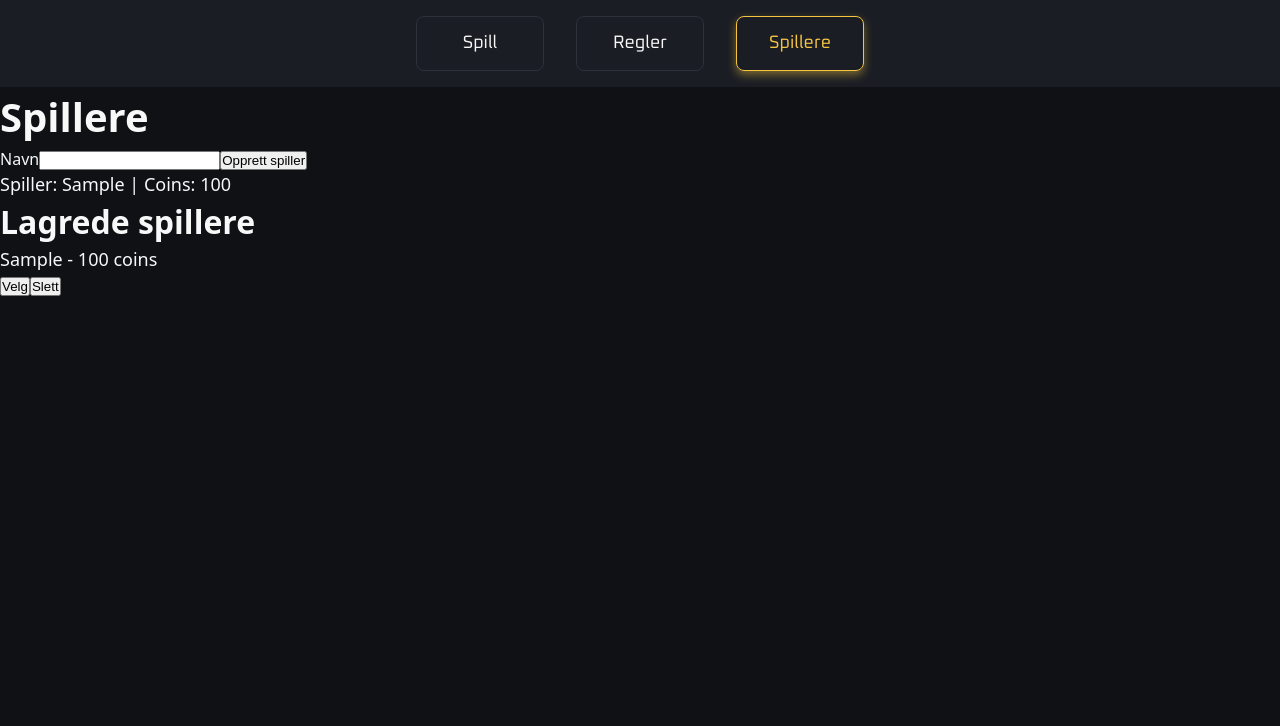
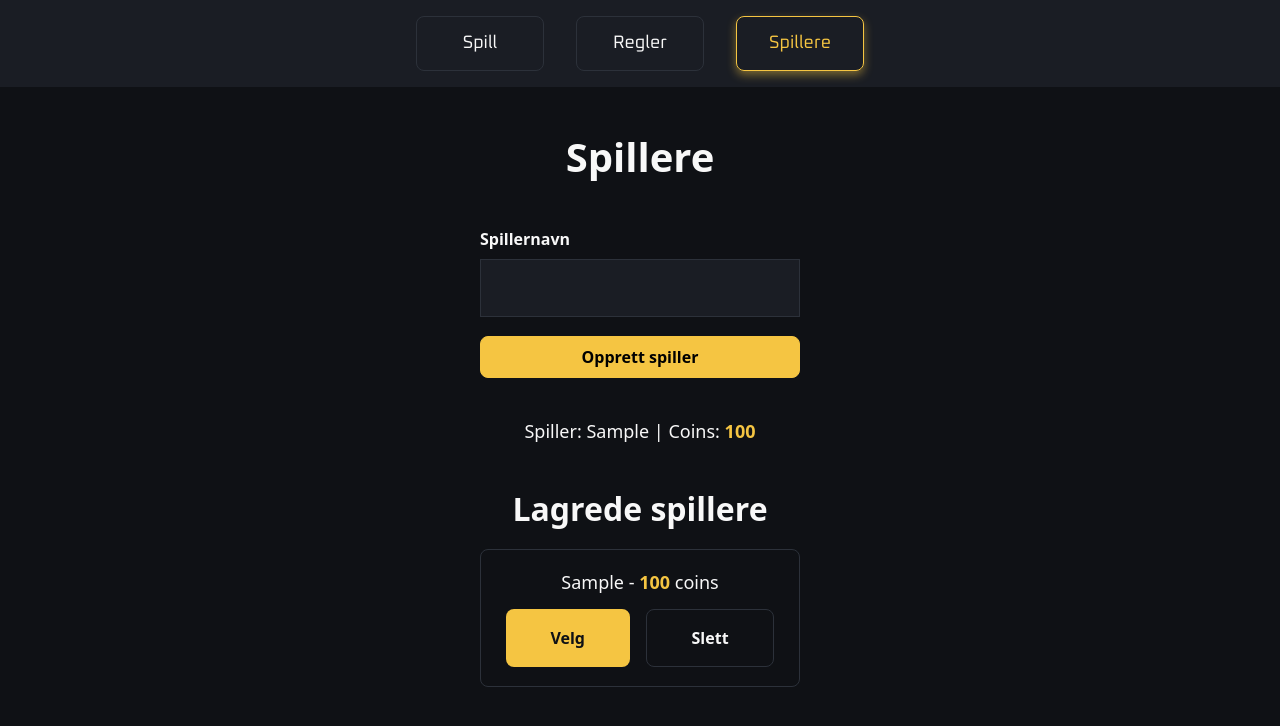
Before and after one commit to Adrianbp123/video-poker, a React (Vite) app: page /players in a window 1280 px wide. Both pictures are taken after typing "Sample" into the empty fields and a click on the button "Opprett spiller". Shown: the top 726 px of the page. Built offline with nearby package versions, Linux system fonts and the light colour scheme.

Commit message:
Stylet PlayersPage, lagt til player cards og gjort den mer responsiv

```diff
--- a/src/index.css
+++ b/src/index.css
@@ -9,6 +9,8 @@
   --accent-color: #f5c542;
   --text-color: #f8f8f8;
   --muted-text: #b8bcc6;
+
+  --delete-hover: #ca1010;
 
   /* KORT */
   --card-bg: #ffffff;
@@ -52,9 +54,16 @@ body {
 /* Markering ved tastaturnavigasjon */
 
 button:focus-visible,
-a:focus-visible {
+a:focus-visible,
+input:focus-visible {
     outline: 2px solid var(--accent-color);
     outline-offset: 3px;
+}
+
+button,
+input {
+    font: inherit;
+    cursor: pointer;
 }
 
 /* SKRIFTSTØRRELSER*/
--- /dev/null
+++ b/src/pages/PlayersPage.css
@@ -0,0 +1,145 @@
+.players-page {
+    display: flex;
+    flex-direction: column;
+    align-items: center;
+    gap: 2rem;
+    margin-top: 1.5rem;
+}
+
+.player-form {
+    display: flex;
+    flex-direction: column;
+    gap: 0.5rem;
+    width: 14rem;
+
+
+    label {
+        font-weight: 600;
+    }
+}
+
+.player-input {
+    padding: 0.7rem;
+    border: 1px solid var(--secondary-color);
+
+    background-color: var(--surface-color);
+    color: var(--text-color);
+
+    margin-bottom: 0.7rem;
+
+}
+
+
+.create-player-button {
+    padding: 0.5rem;
+
+    border: 1px solid var(--accent-color);
+    border-radius: 0.5rem;
+
+    background-color: var(--accent-color);
+    font-weight: 700;
+
+    transition: 0.2s ease;
+
+    &:hover {
+        transform: translateY(-2px);
+    }
+
+    &:active {
+        transform: translateY(1px) scale(0.98);
+    }
+}
+
+
+.saved-players {
+    display: flex;
+    flex-direction: column;
+
+    align-items: center;
+    width: 14rem;
+
+    margin-bottom: 2rem;
+}
+
+.player-card {
+    display: flex;
+    flex-direction: column;
+    align-items: center;
+    gap: 0.8rem;
+
+    margin-top: 1rem;
+    padding: 1rem;
+
+    border: 1px solid var(--secondary-color);
+    border-radius: 0.5rem;
+}
+
+
+.player-actions {
+    display: flex;
+    gap: 1rem;
+    justify-content: center;
+}
+
+.select-button,
+.delete-button {
+    flex: 1;
+    padding: 0.5rem 2rem;
+
+
+    border-radius: 0.5rem;
+    font-weight: 600;
+
+    transition: 0.2s ease;
+}
+
+
+.select-button {
+    border: none;
+    background-color: var(--accent-color);
+    color: var(--bg-color);
+
+    &:hover {
+        transform: translateY(-2px);
+    }
+}
+
+.delete-button {
+    border: 1px solid var(--secondary-color);
+    background-color: transparent;
+    color: var(--text-color);
+
+    &:hover {
+        color: var(--delete-hover);
+        border-color: var(--delete-hover);
+    }
+}
+
+
+@media (min-width: 768px) {
+    .players-page {
+        margin-top: 2.5rem;
+        gap: 2.5rem;
+    }
+
+    .player-form,
+    .saved-players {
+        width: 20rem;
+    }
+
+    .player-input {
+        padding: 1rem;
+    }
+
+    .player-card {
+        width: 100%;
+        padding: 1.2rem;
+    }
+
+    .select-button,
+    .delete-button
+     {
+        padding: 1rem 2.8rem;
+    }
+
+}
--- a/src/pages/PlayersPage.tsx
+++ b/src/pages/PlayersPage.tsx
@@ -1,4 +1,5 @@
 import { useGameStore } from "../store/useGameStore";
+import "./PlayersPage.css"
 
 export default function PlayersPage() {
 
@@ -23,43 +24,46 @@ function registerPlayer(formData: FormData) {
 
 
     return (
-        <main>
+        <main className="players-page">
             <h1>Spillere</h1>
 
-            <form action={registerPlayer}>
-                <label htmlFor="player-name">Navn</label>
+            <form className="player-form" action={registerPlayer}>
+                <label htmlFor="player-name">Spillernavn</label>
 
-                <input type="text"
-                       id="player-name"
-                       name="name"
+                <input
+                    className="player-input"
+                    type="text"
+                    id="player-name"
+                    name="name"
                 />
 
-                <button type="submit">Opprett spiller</button>
+                <button className="create-player-button" type="submit">Opprett spiller</button>
             </form>
 
             {currentPlayer && (
                 <p>
-                    Spiller: {currentPlayer.name} | Coins: {currentPlayer.coins}
+                    Spiller: {currentPlayer.name} | Coins: <span className="winnings">{currentPlayer.coins}</span>
                 </p>
             )}
 
         {/* Viser alle lagrede spillere og lar brukeren velge aktiv spiller */}
-            <section>
+            <section className="saved-players">
                 <h2>Lagrede spillere</h2>
 
                 {players.map((player) => (
-                    <div key={player.id}>
+                    <div className="player-card" key={player.id}>
                         <p>
-                            {player.name} - {player.coins} coins
+                            {player.name} - <span className="winnings">{player.coins}</span> coins
                         </p>
-
-                        <button onClick={() => selectPlayer(player.id)}>
+                    <div className="player-actions">
+                        <button className="select-button" onClick={() => selectPlayer(player.id)}>
                          Velg
                         </button>
 
-                        <button onClick={() => deletePlayer(player.id)}>
+                        <button className="delete-button" onClick={() => deletePlayer(player.id)}>
                             Slett
                         </button>
+                        </div>
                     </div>
                 ))}
             </section>
```
